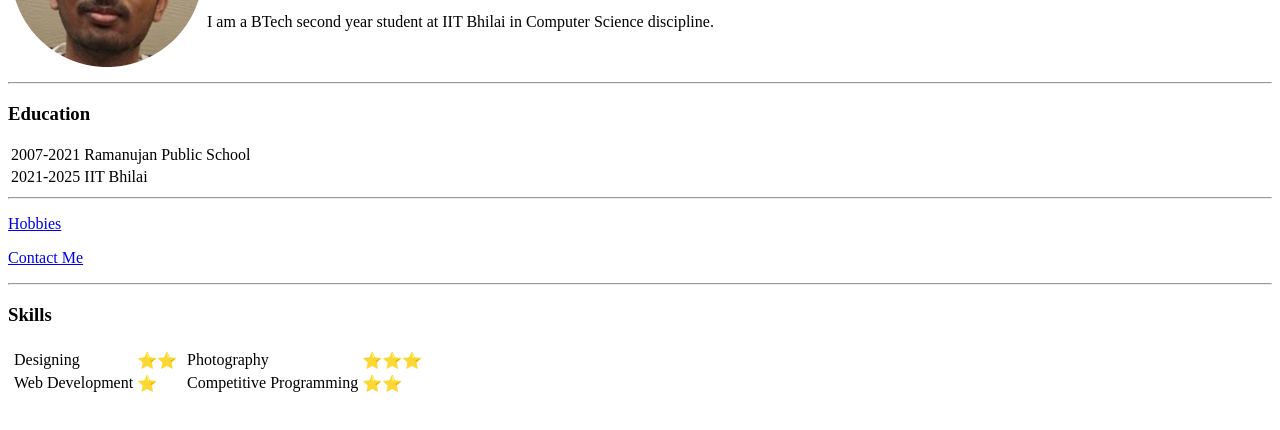
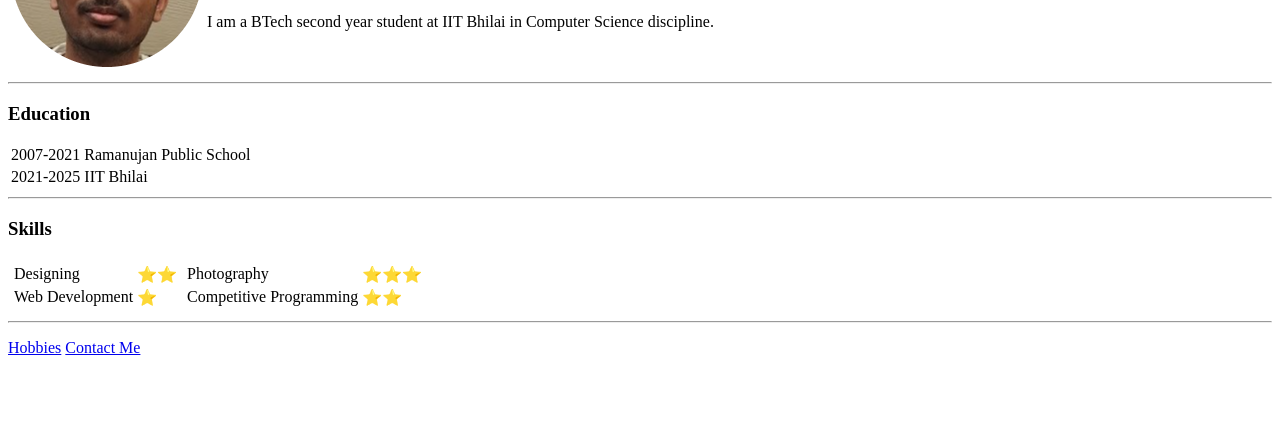
Before and after one commit to VinayakKesarwani/CV, a plain HTML site: page index.html in a window 1280 px wide. Shown: the part 136-566 px from the top of the page. Drawn offline with Linux system fonts and the light colour scheme; files whose address does not match are found by name.

Commit message:
Website Updated

```diff
--- a/index.html
+++ b/index.html
@@ -27,8 +27,6 @@
     <td>2021-2025</td>
     <td>IIT Bhilai</td>
   </tr></table><hr>
-  <p><a href = "C:\Users\vinay\Documents\Web Development\HTML - Personal Site\hobbies.html">Hobbies</a></p>
-  <p><a href = "contactdetails.html">Contact Me</a></p><hr>
   <h3>Skills</h3>
   <table>
     <tr>
@@ -57,7 +55,8 @@
         </table>
       </td>
     </tr>
-  </table>
+  </table><hr>
+  <p><a href = "C:\Users\vinay\Documents\Web Development\HTML - Personal Site\hobbies.html">Hobbies</a> <a href = "contactdetails.html">Contact Me</a></p>
 </body>
 
 </html>
```
